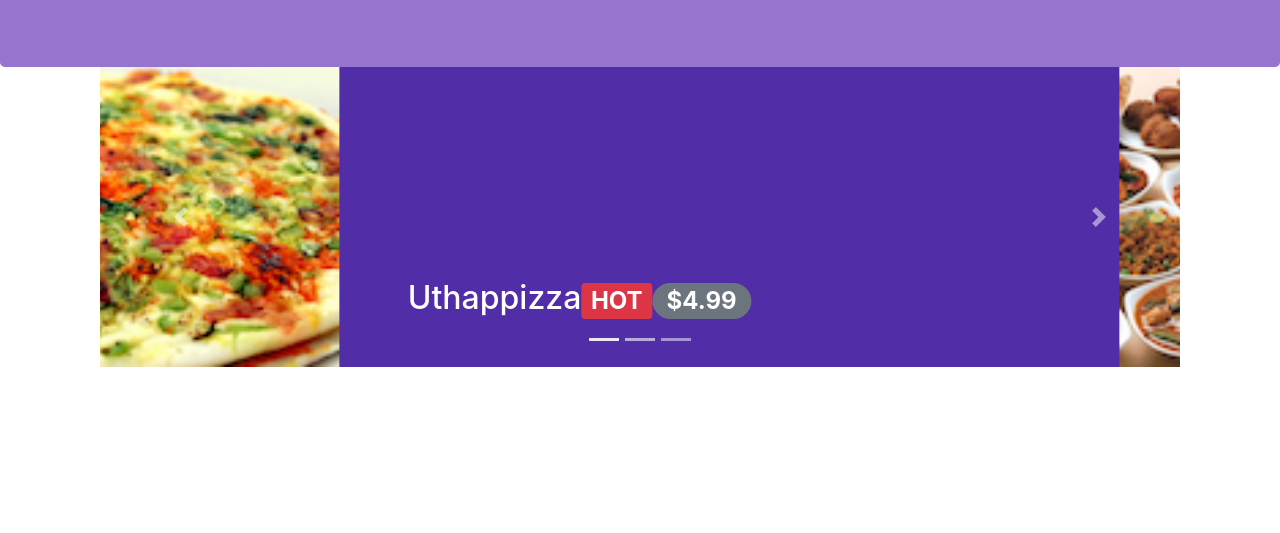
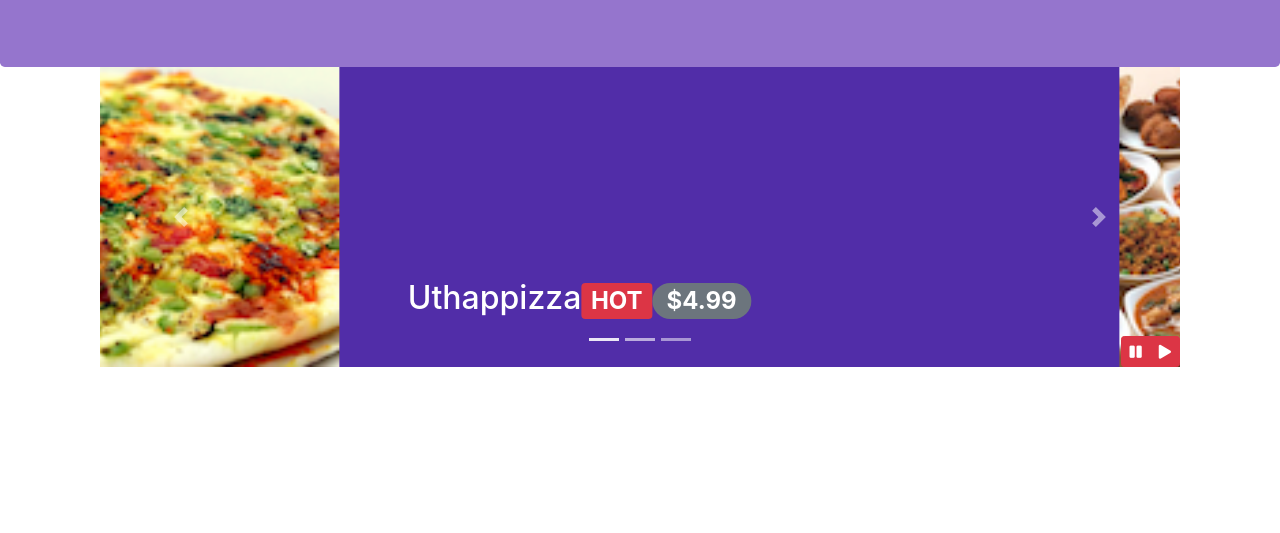
Before and after one commit to arjunSussol/RestaurantTemplateBootstrap, a website: page index.html in a window 1280 px wide. Shown: the part 267-800 px from the top of the page. Drawn offline with nearby package versions, Linux system fonts and the light colour scheme.

Commit message:
Bootstrap JQuery

```diff
--- a/css/styles.css
+++ b/css/styles.css
@@ -59,3 +59,10 @@ address{
     left: 0;
     min-height: 300px;
 }
+
+#carouselButton {
+    right:0px;
+    position: absolute;
+    bottom: 0px;
+    z-index: 1;
+}
--- a/index.html
+++ b/index.html
@@ -168,7 +168,7 @@
     <div class="container">
         <div class="row row-content">
             <div class="col">
-                <div id="carouselExampleCaptions" class="carousel slide" data-ride="carousel">
+                <div id="myCarousel" class="carousel slide" data-ride="carousel">
                     <ol class="carousel-indicators">
                       <li data-target="#carouselExampleCaptions" data-slide-to="0" class="active"></li>
                       <li data-target="#carouselExampleCaptions" data-slide-to="1"></li>
@@ -203,6 +203,15 @@
                       <span class="carousel-control-next-icon" aria-hidden="true"></span>
                       <span class="sr-only">Next</span>
                     </a>
+                    <div class="btn-group" id="carouselButton">
+                        <button class="btn btn-danger btn-sm" id="carouselPause">
+                            <span class="fas fa-pause"></span>
+                        </button>
+                        <button class="btn btn-danger btn-sm" id="carouselPlay">
+                            <span class="fas fa-play"></span>
+                        </button>
+                    </div>
+
                   </div>
             </div>
         </div>
@@ -303,6 +312,18 @@
         <script src="node_modules/popper.js/dist/umd/popper.min.js"></script>
         <script src="node_modules/bootstrap/dist/js/bootstrap.min.js"></script>
 
+        <script>
+            $(document).ready(function(){
+                $("#myCarousel").carousel( { interval: 2000 } );
+                $("#carouselPause").click(function(){
+                    $("#myCarousel").carousel('pause');
+                });
+                $("#carouselPlay").click(function(){
+                    $("#myCarousel").carousel('cycle');
+                });
+            });
+        </script>
+
     </body>
 
 </html>
```
